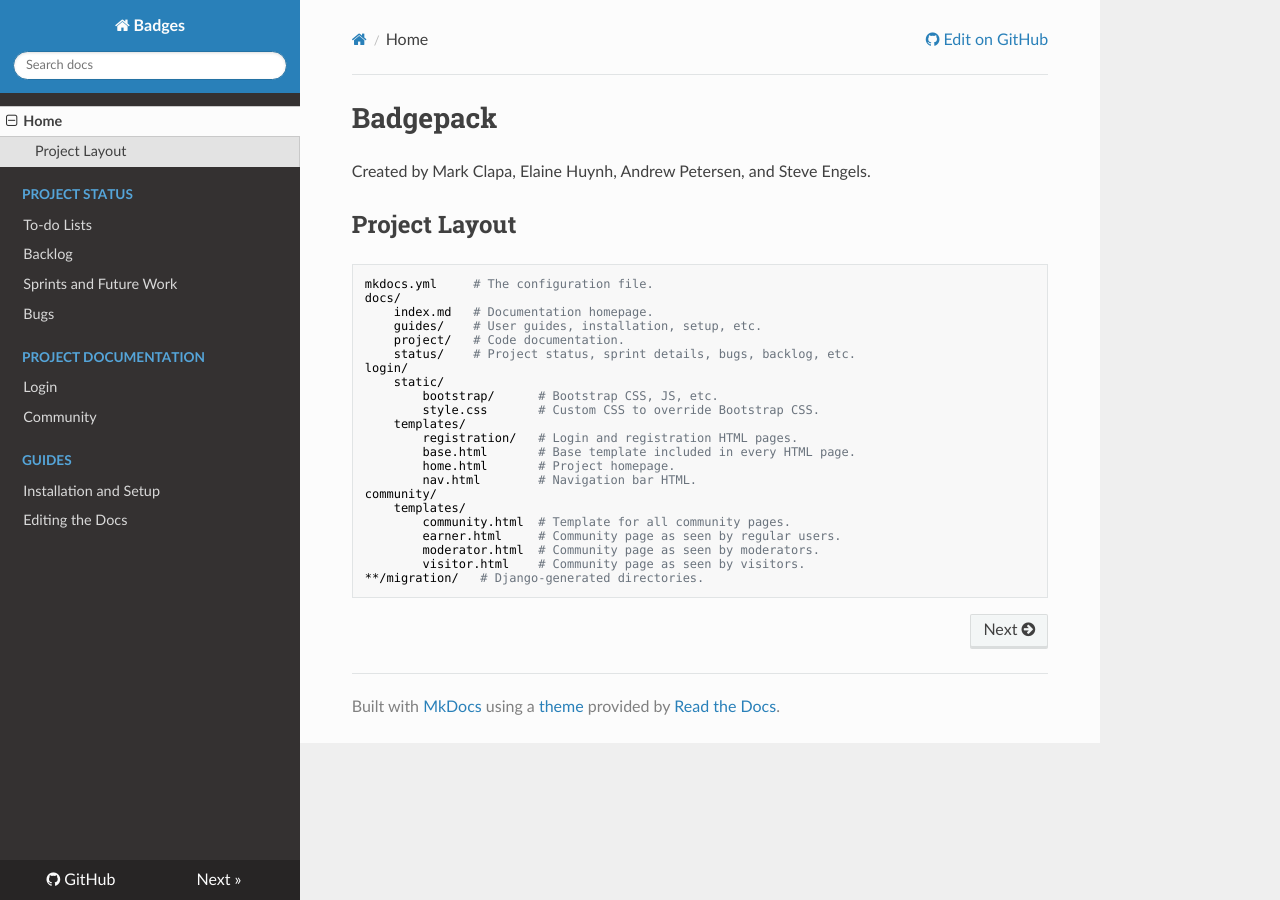
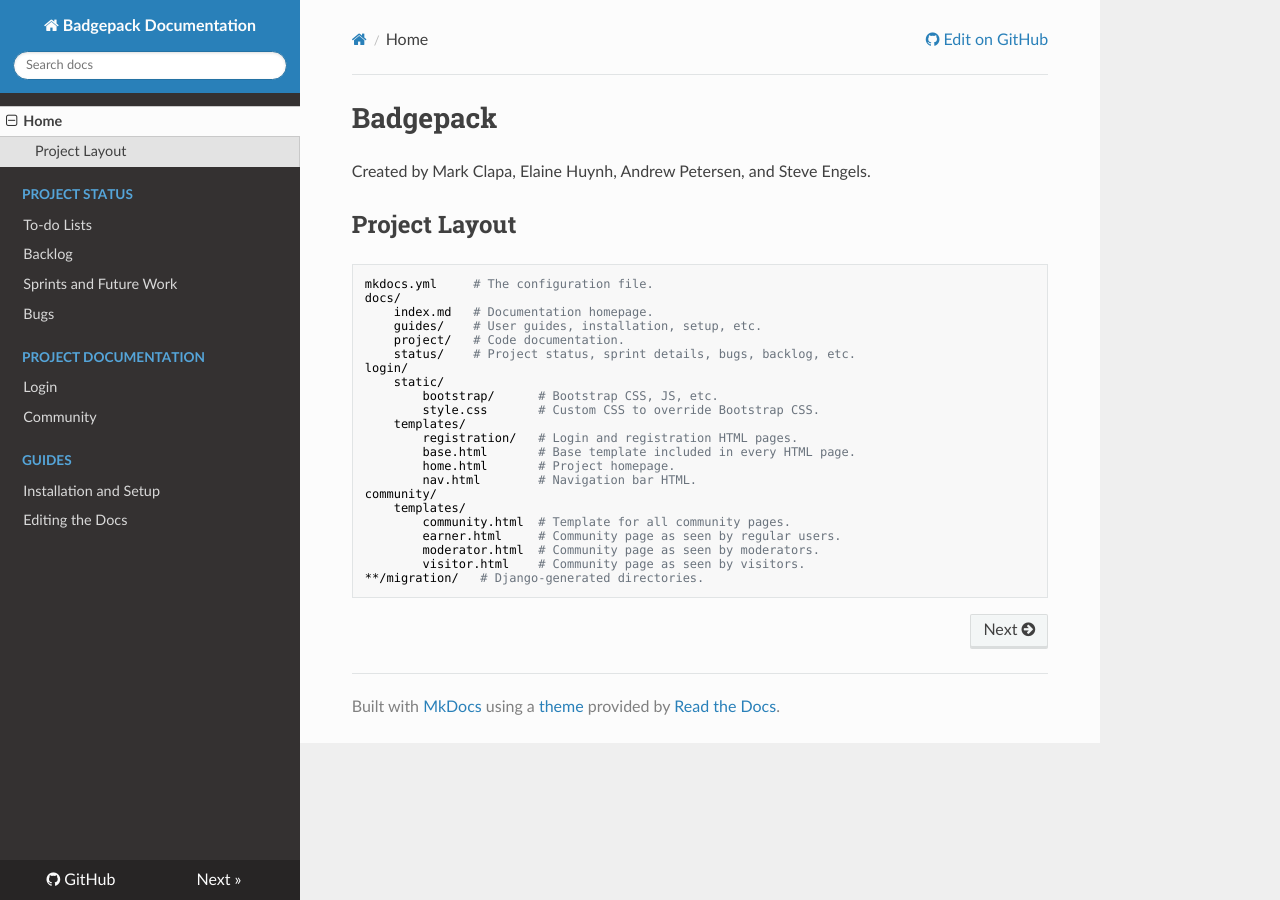
Before and after one commit to lestrato/badgepack, an MkDocs documentation site: the page built from docs/index.md, in a window 1280 px wide. Built offline with MkDocs 1.6.1, drawn with Linux system fonts in a browser that asks for light colours; nearby versions of some CDN libraries; old or Windows-style settings are respelled for this version of MkDocs.

Commit message:
Updated RTD page title.

```diff
--- a/mkdocs.yml
+++ b/mkdocs.yml
@@ -1,4 +1,4 @@
-site_name: Badges
+site_name: Badgepack Documentation
 repo_url: https://github.com/lestrato/badgepack
 pages:
     - Home: index.md
```
